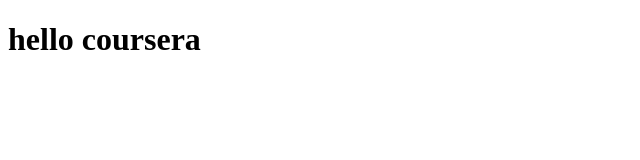
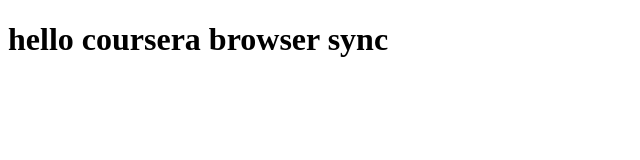
Before and after one commit to paul6c/coursera-test, a plain HTML site: page site/index.html in a window 1280 px wide. Shown: the whole page, without its empty margins (0-640 px from the left). Drawn offline with Linux system fonts and the light colour scheme.

Commit message:
this is modified to test

```diff
--- a/site/index.html
+++ b/site/index.html
@@ -6,7 +6,7 @@
     <title>Hello Paul</title>
 </head>
 <body>
-    <h1>hello coursera</h1>
+    <h1>hello coursera browser sync</h1>
 </body>
 </html>
 
```
